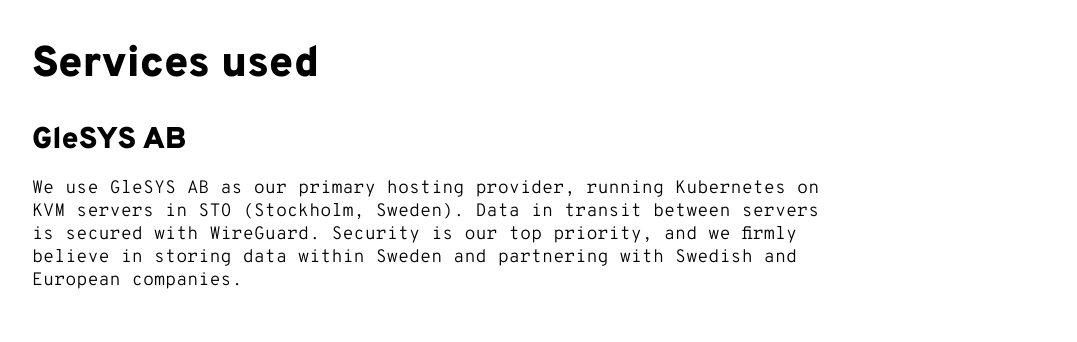
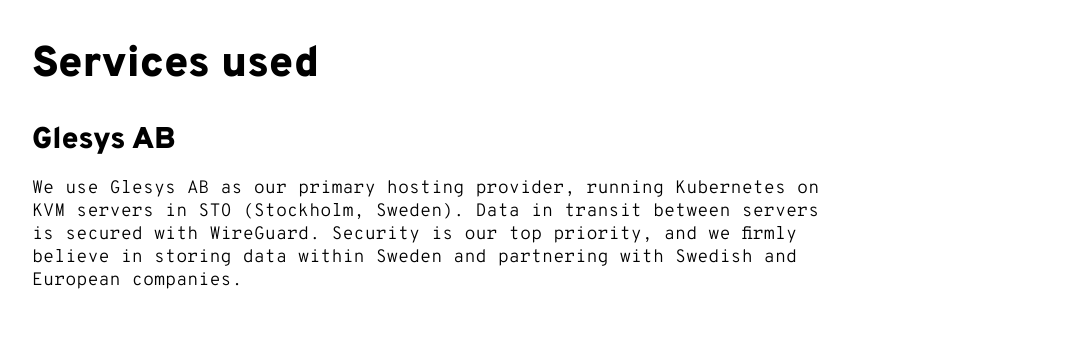
Before and after one commit to sthlmio/web, a Next.js app: page /terms in a window 1280 px wide. Shown: the part 940-1282 px from the top of the page, without its empty margins (96-1173 px from the left). Built offline with nearby package versions, Linux system fonts and the light colour scheme.

Commit message:
Update terms

```diff
--- a/pages/terms.js
+++ b/pages/terms.js
@@ -42,9 +42,9 @@
             welcome to contact us via alternative means, such as by telephone.
           </p>
           <h2>Services used</h2>
-          <h3>GleSYS AB</h3>
+          <h3>Glesys AB</h3>
           <p className="text">
-            We use GleSYS AB as our primary hosting provider, running Kubernetes
+            We use Glesys AB as our primary hosting provider, running Kubernetes
             on KVM servers in STO (Stockholm, Sweden). Data in transit between
             servers is secured with WireGuard. Security is our top priority, and
             we firmly believe in storing data within Sweden and partnering with
```
